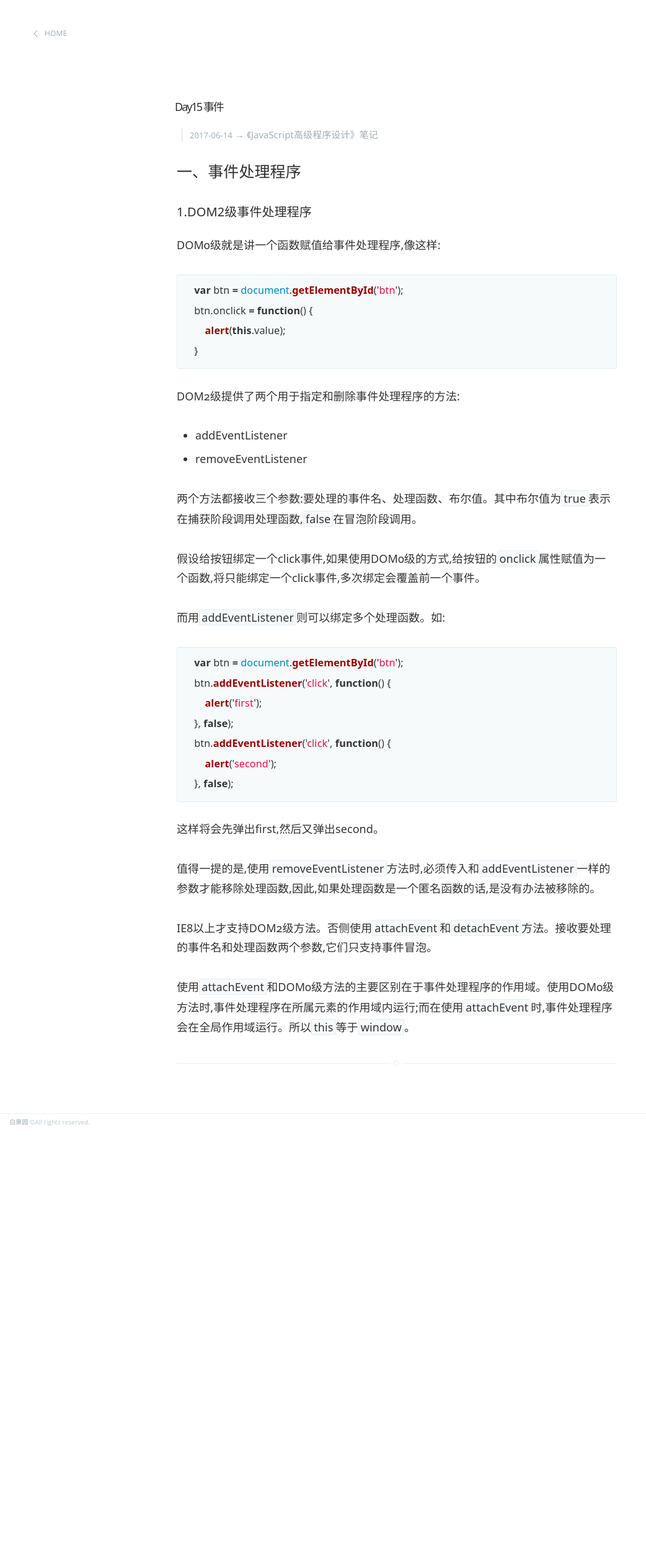
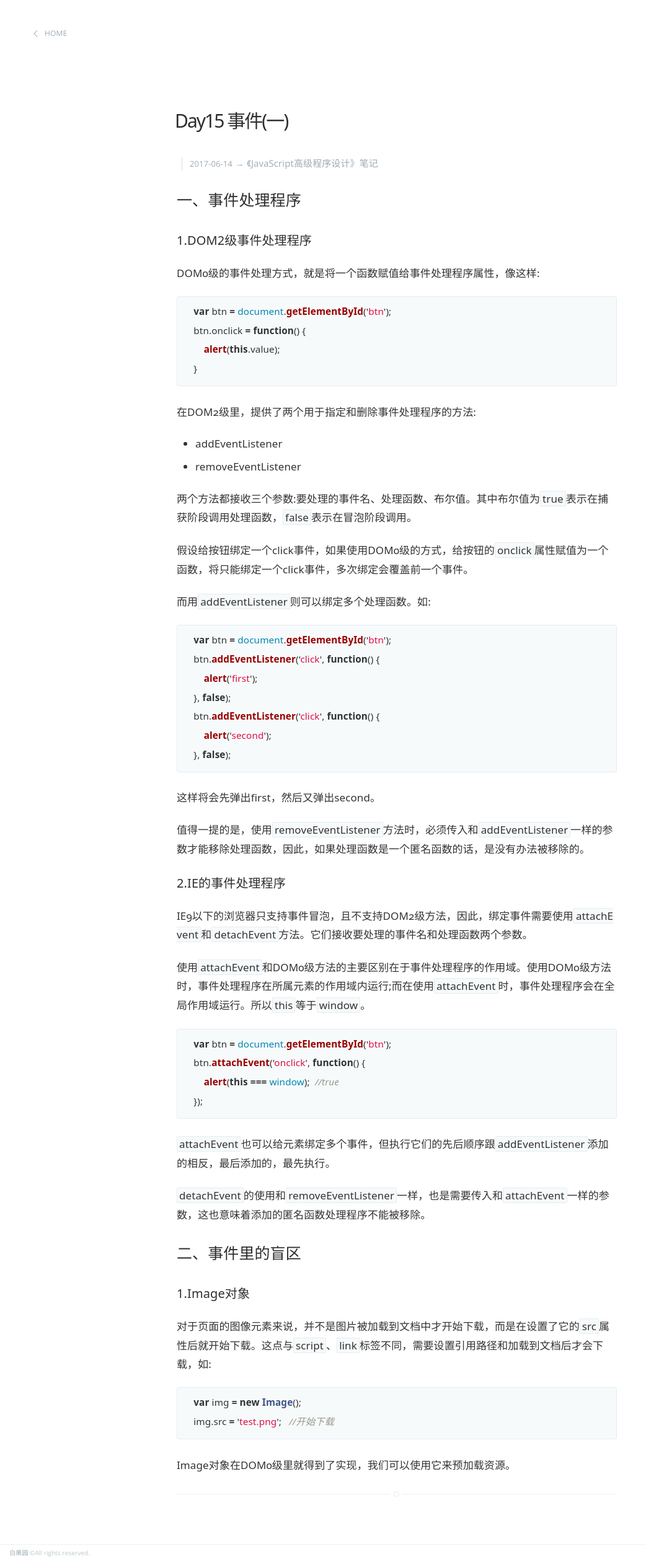
Before and after one commit to bulgerxie/bulgerxie.github.io, a Jekyll site: the page built from _posts/2017-06-14-Notjs-day15.markdown, in a window 1280 px wide. Shown: the whole page at 62% size, without its empty margins (0-1042 px from the left). Built offline with Jekyll 4.4.1, drawn with Linux system fonts in a browser that asks for light colours; before the commit the page ends 1825 px from its top, so only the background shows below that.

Commit message:
Day15 事件(一)

```diff
--- a/_config.yml
+++ b/_config.yml
@@ -1,5 +1,5 @@
 name: 白果园
-description: 盲目地热爱生活,瘦子也会变得沉重无比
+description: 有时欣喜若狂，有时感觉不到生长
 meta_description: "自留地"
 
 markdown: kramdown
--- a/_layouts/page.html
+++ b/_layouts/page.html
@@ -21,7 +21,7 @@ post_class: post-template page-template
             </a>
         </header> -->
 
-        <h1 class="post-title">{{ page.title }}</h1>
+        <h1 class="post-title post-inner">{{ page.title }}</h1>
 
         <section class="post-content">
             {{content}}
--- a/_layouts/post.html
+++ b/_layouts/post.html
@@ -15,9 +15,8 @@ post_class: post-template
 <main class="content" role="main">
 
     <article class="post">
-
         <header class="post-header">
-            <h1 class="post-title">{{ page.title }}</h1>
+            <h1 class="post-title post-inner">{{ page.title }}</h1>
             <section class="post-meta">
                 <time class="post-date" datetime="{{ page.date | date:'%Y-%m-%d' }}">{{ page.date | date:'%Y-%m-%d' }}</time>
                 {% if page.categories.size > 0 %}
--- a/_posts/2017-06-14-Notjs-day15.markdown
+++ b/_posts/2017-06-14-Notjs-day15.markdown
@@ -1,27 +1,27 @@
 ---
 layout: post
-title:  "Day15 事件"
+title:  "Day15 事件(一)"
 date:   2017-06-14
 categories: 《JavaScript高级程序设计》笔记
-spend:
+spend: 3h
 excerpt: ""
 ---
 #### 一、事件处理程序
 ##### 1.DOM2级事件处理程序
-DOM0级就是讲一个函数赋值给事件处理程序,像这样:
+DOM0级的事件处理方式，就是将一个函数赋值给事件处理程序属性，像这样:
 {% highlight javascript %}
     var btn = document.getElementById('btn');
     btn.onclick = function() {
         alert(this.value);
     }
 {% endhighlight %}
-DOM2级提供了两个用于指定和删除事件处理程序的方法:
+在DOM2级里，提供了两个用于指定和删除事件处理程序的方法:
 * addEventListener
 * removeEventListener
 
-两个方法都接收三个参数:要处理的事件名、处理函数、布尔值。其中布尔值为`true`表示在捕获阶段调用处理函数,`false`在冒泡阶段调用。
+两个方法都接收三个参数:要处理的事件名、处理函数、布尔值。其中布尔值为`true`表示在捕获阶段调用处理函数，`false`表示在冒泡阶段调用。
 
-假设给按钮绑定一个click事件,如果使用DOM0级的方式,给按钮的`onclick`属性赋值为一个函数,将只能绑定一个click事件,多次绑定会覆盖前一个事件。
+假设给按钮绑定一个click事件，如果使用DOM0级的方式，给按钮的`onclick`属性赋值为一个函数，将只能绑定一个click事件，多次绑定会覆盖前一个事件。
 
 而用`addEventListener`则可以绑定多个处理函数。如:
 {% highlight javascript %}
@@ -33,10 +33,29 @@ DOM2级提供了两个用于指定和删除事件处理程序的方法:
         alert('second');
     }, false);
 {% endhighlight %}
-这样将会先弹出first,然后又弹出second。
+这样将会先弹出first，然后又弹出second。
 
-值得一提的是,使用`removeEventListener`方法时,必须传入和`addEventListener`一样的参数才能移除处理函数,因此,如果处理函数是一个匿名函数的话,是没有办法被移除的。
+值得一提的是，使用`removeEventListener`方法时，必须传入和`addEventListener`一样的参数才能移除处理函数，因此，如果处理函数是一个匿名函数的话，是没有办法被移除的。
 
-IE8以上才支持DOM2级方法。否侧使用`attachEvent`和`detachEvent`方法。接收要处理的事件名和处理函数两个参数,它们只支持事件冒泡。
+##### 2.IE的事件处理程序
+IE9以下的浏览器只支持事件冒泡，且不支持DOM2级方法，因此，绑定事件需要使用`attachEvent`和`detachEvent`方法。它们接收要处理的事件名和处理函数两个参数。
 
-使用`attachEvent`和DOM0级方法的主要区别在于事件处理程序的作用域。使用DOM0级方法时,事件处理程序在所属元素的作用域内运行;而在使用`attachEvent`时,事件处理程序会在全局作用域运行。所以`this`等于`window`。
+使用`attachEvent`和DOM0级方法的主要区别在于事件处理程序的作用域。使用DOM0级方法时，事件处理程序在所属元素的作用域内运行;而在使用`attachEvent`时，事件处理程序会在全局作用域运行。所以`this`等于`window`。
+{% highlight javascript %}
+    var btn = document.getElementById('btn');
+    btn.attachEvent('onclick', function() {
+        alert(this === window);  //true
+    });
+{% endhighlight %}
+
+`attachEvent`也可以给元素绑定多个事件，但执行它们的先后顺序跟`addEventListener`添加的相反，最后添加的，最先执行。
+
+`detachEvent`的使用和`removeEventListener`一样，也是需要传入和`attachEvent`一样的参数，这也意味着添加的匿名函数处理程序不能被移除。
+#### 二、事件里的盲区
+##### 1.Image对象
+对于页面的图像元素来说，并不是图片被加载到文档中才开始下载，而是在设置了它的`src`属性后就开始下载。这点与`script`、`link`标签不同，需要设置引用路径和加载到文档后才会下载，如:
+{% highlight javascript %}
+    var img = new Image();
+    img.src = 'test.png';   //开始下载
+{% endhighlight %}
+Image对象在DOM0级里就得到了实现，我们可以使用它来预加载资源。
--- a/assets/css/screen.css
+++ b/assets/css/screen.css
@@ -178,7 +178,7 @@ body {
     max-height: 100%;
     font: 300 1em/1.8 "PingFang SC", "Lantinghei SC", "Microsoft Yahei", "Hiragino Sans GB", "Microsoft Sans Serif", "WenQuanYi Micro Hei", sans;
     letter-spacing: 0.01rem;
-    font-size: 1.8rem;
+    font-size: 1.7rem;
     line-height: 1.75em;
     color: #333;
     -webkit-font-feature-settings: 'kern' 1;
@@ -243,7 +243,7 @@ p, ul, ol, dl {
     -webkit-font-feature-settings: 'liga' 1, 'onum' 1, 'kern' 1;
     -moz-font-feature-settings: 'liga' 1, 'onum' 1, 'kern' 1;
     -o-font-feature-settings: 'liga' 1, 'onum' 1, 'kern' 1;
-    margin: 0 0 1.75em 0;
+    margin: 0 0 1.3em 0;
 }
 
 ol, ul {
@@ -741,8 +741,8 @@ margin on the iframe, cause it breaks stuff. */
     box-shadow: #FFF 0 0 0 5px;
 }
 
-body:not(.post-template) .post-title {
-    /*font-size: 3.6rem;*/
+body:not(.post-template) .post-title.post-inner {
+    font-size: 3rem;
 }
 
 .post-title a {
```
